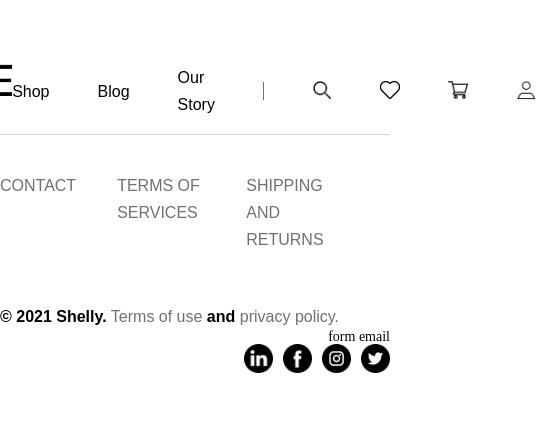
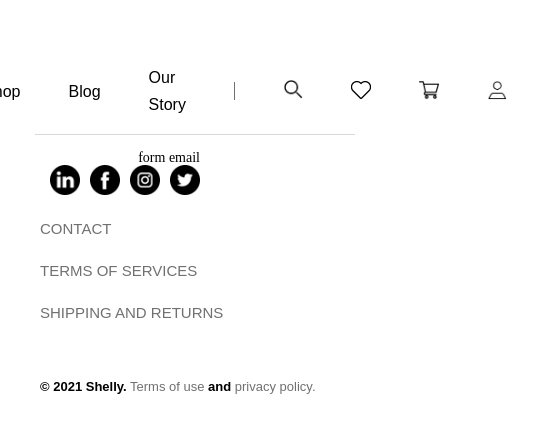
Before and after one commit to buzarig/Final-Project-2, a React (Vite) app in the folder client/: page / in a window 390 px wide. Shown: the top 432 px of the page, 536 px wide, since content can reach past the window. Built offline with nearby package versions, Linux system fonts and the light colour scheme.

Commit message:
working with responsive header

```diff
--- a/client/package.json
+++ b/client/package.json
@@ -11,12 +11,13 @@
   "dependencies": {
     "@emotion/react": "^11.10.8",
     "@emotion/styled": "^11.10.8",
+    "@mui/icons-material": "^5.14.11",
     "@mui/material": "^5.12.3",
     "@vitejs/plugin-react": "^4.0.0",
     "axios": "^1.4.0",
     "react": "^18.2.0",
     "react-dom": "^18.2.0",
-    "react-redux": "^8.0.5",
+    "react-redux": "^8.1.2",
     "react-router-dom": "^6.11.1",
     "redux": "^4.2.1",
     "redux-logger": "^3.0.6",
--- a/client/src/components/footer/Footer.scss
+++ b/client/src/components/footer/Footer.scss
@@ -3,7 +3,8 @@
   display: flex;
   justify-content: center;
   .footer-wrapper {
-    width: 1248px;
+    width: 1250px;
+    padding: 0 5px;
     padding-top: 37px;
     justify-content: space-between;
     align-items: flex-start;
@@ -53,3 +54,59 @@
     }
   }
 }
+
+@media screen and (min-width: 767px) and (max-width: 1399px) {
+  .footer {
+    .footer-wrapper {
+      width: 767px;
+      display: flex;
+      .nav {
+        .help {
+          flex-direction: column;
+          li {
+            margin-bottom: 15px;
+          }
+        }
+      }
+    }
+  }
+}
+
+@media screen and (min-width: 320px) and (max-width: 767px) {
+  .footer {
+    .footer-wrapper {
+      width: 320px;
+      display: flex;
+      position: relative;
+      padding-bottom: 60px;
+      padding-top: 80px;
+      justify-content: flex-start;
+      .nav {
+        .help {
+          flex-direction: column;
+          li {
+            font-size: 15px;
+            margin-bottom: 15px;
+          }
+        }
+        .privacy {
+          position: absolute;
+          bottom: 1px;
+          font-size: 13px;
+        }
+      }
+      .info {
+        position: absolute;
+        top: 16px;
+        .socials {
+          display: flex;
+          a {
+            img {
+              width: 30px;
+            }
+          }
+        }
+      }
+    }
+  }
+}
--- a/client/src/components/header/Header.jsx
+++ b/client/src/components/header/Header.jsx
@@ -1,10 +1,29 @@
 /* eslint-disable react/self-closing-comp */
-import React from "react";
-import { Link } from "react-router-dom";
+import React, { useState } from "react";
+import { useDispatch, useSelector } from "react-redux";
+import { Link, useNavigate } from "react-router-dom";
+import { TextField, IconButton } from "@mui/material";
+import SearchIcon from "@mui/icons-material/Search";
+import searchToggle from "../../redux/actions/searchActions";
 
 import "./header.scss";
 
 function Header() {
+  const dispatch = useDispatch();
+  const navigate = useNavigate();
+  let isToggledSearch = useSelector((state) => state.search.searchToggle);
+  const [searchQuery, setSearchQuery] = useState("");
+
+  function toggleSearchBar() {
+    isToggledSearch = !isToggledSearch;
+    dispatch(searchToggle(isToggledSearch));
+  }
+
+  function handleSearch(e) {
+    e.preventDefault();
+    navigate(`/${searchQuery}`);
+  }
+
   return (
     <header className="header">
       <div className="header-wrapper">
@@ -26,9 +45,9 @@ function Header() {
           </ul>
           <ul className="personal">
             <li className="search">
-              <Link to="catalog">
+              <button type="button" onClick={toggleSearchBar}>
                 <img src="../../assets/icons/Icon-search.png" alt="" />
-              </Link>
+              </button>
             </li>
             <li className="favorite">
               <Link to="favorite">
@@ -46,6 +65,60 @@ function Header() {
               </Link>
             </li>
           </ul>
+          {/* MENU */}
+          <div className="menu">
+            <ul className="menu-personal">
+              <li className="home-mobile">
+                <Link to="/">Home</Link>
+              </li>
+              <li className="catalog-mobile">
+                <Link to="catalog">Shop</Link>
+              </li>
+              <li className="about-mobile">
+                <Link to="aboutUs">About</Link>
+              </li>
+              <li className="blog-mobile">
+                <Link to="blog">Blog</Link>
+              </li>
+              <li className="help-mobile">
+                <Link to="help">Help</Link>
+              </li>
+              <li className="contact-mobile">
+                <Link to="contacts">Contact</Link>
+              </li>
+            </ul>
+            <ul className="menu-account">
+              <li className="myAccount-menu">
+                <Link to="myAccount">
+                  <img src="../../assets/icons/Icon-account.png" alt="" />
+                  My Account
+                </Link>
+                <Link to="*">
+                  <img src="../../assets/icons/logOut-icon.png" alt="" />
+                  Logout
+                </Link>
+              </li>
+            </ul>
+          </div>
+          {/* MENU */}
+          {isToggledSearch && (
+            <form className="search-bar" onSubmit={handleSearch}>
+              <TextField
+                id="search-bar-mui"
+                className="text"
+                onInput={(e) => {
+                  setSearchQuery(e.target.value);
+                }}
+                label="Search"
+                variant="outlined"
+                placeholder="Search..."
+                size="small"
+              />
+              <IconButton type="submit" aria-label="search">
+                <SearchIcon style={{ fill: "black" }} />
+              </IconButton>
+            </form>
+          )}
         </div>
       </div>
     </header>
--- a/client/src/components/header/header.scss
+++ b/client/src/components/header/header.scss
@@ -5,10 +5,11 @@
   justify-content: center;
 
   .header-wrapper {
-    width: 1248px;
+    width: 1250px;
+    padding: 0 5px;
     display: flex;
     justify-content: space-between;
-  }
+
     .logo {
       img {
         width: 158px;
@@ -17,6 +18,10 @@
     }
     .nav {
       display: flex;
+      .menu {
+        position: absolute;
+        display: none;
+      }
       .links {
         display: flex;
         justify-content: space-between;
@@ -40,11 +45,53 @@
         justify-content: space-between;
         align-items: center;
         li {
+          margin-left: 48px;
+          button {
+            background: rgb(255, 255, 255);
+          }
           img {
             width: 20px;
-          margin-left: 48px;
+          }
+        }
+      }
+      .search-bar {
+        margin-left: 30px;
+        #search-bar-mui {
+          border-color: red;
         }
       }
     }
   }
 }
+
+@media screen and (min-width: 767px) and (max-width: 1399px) {
+  .header {
+    .header-wrapper {
+      width: 767px;
+      .logo {
+        img {
+          width: 144px;
+        }
+      }
+      .nav {
+        .links {
+          li {
+            font-size: 14px;
+          }
+        }
+      }
+    }
+  }
+}
+
+@media screen and (min-width: 320px) and (max-width: 767px) {
+  .header {
+    .header-wrapper {
+      .logo {
+        img {
+          width: 100px;
+        }
+      }
+    }
+  }
+}
--- a/client/src/pages/Contacts.jsx
+++ b/client/src/pages/Contacts.jsx
@@ -1,6 +1,6 @@
 import React from "react";
 
 function Contacts() {
-  return <h2>Contacts</h2>;
+  return <h2 className="title">Contacts</h2>;
 }
 export default Contacts;
--- /dev/null
+++ b/client/src/redux/actions/searchActions.js
@@ -0,0 +1,8 @@
+import types from "../types";
+
+const searchToggle = (value) => ({
+  type: types.TOGGLE_SEARCH,
+  payload: value
+});
+
+export default searchToggle;
--- /dev/null
+++ b/client/src/redux/reducers/searchReducer.js
@@ -0,0 +1,21 @@
+/* eslint-disable default-param-last */
+import types from "../types"; // Импортируйте типы действий
+
+const initialState = {
+  searchToggle: false
+};
+
+const searchReducer = (state = initialState, action) => {
+  switch (action.type) {
+    case types.TOGGLE_SEARCH:
+      return {
+        ...state,
+        searchToggle: action.payload
+      };
+
+    default:
+      return state;
+  }
+};
+
+export default searchReducer;
--- a/client/src/redux/rootReducer.js
+++ b/client/src/redux/rootReducer.js
@@ -1,8 +1,8 @@
 import { combineReducers } from "redux";
-// import productsReducer from "./reducers/productsReducer";
+import searchReducer from "./reducers/searchReducer";
 
 const rootReducer = combineReducers({
-  // products: productsReducer
+  search: searchReducer
 });
 
 export default rootReducer;
--- a/client/src/redux/types.js
+++ b/client/src/redux/types.js
@@ -1,5 +1,5 @@
 const types = {
-  GET_ALL_PRODUCTS: "GET_ALL_PRODUCTS"
+  TOGGLE_SEARCH: "TOGGLE_SEARCH"
 };
 
 export default types;
```
Also changed, not shown: client/src/assets/icons/account-icon.png (added), client/src/assets/icons/logOut-icon.png (added), client/src/redux/actions/productsActions.js (deleted), client/src/redux/reducers/productsReducer.js (deleted). Lines whose indentation alone changed are shown as unchanged.
